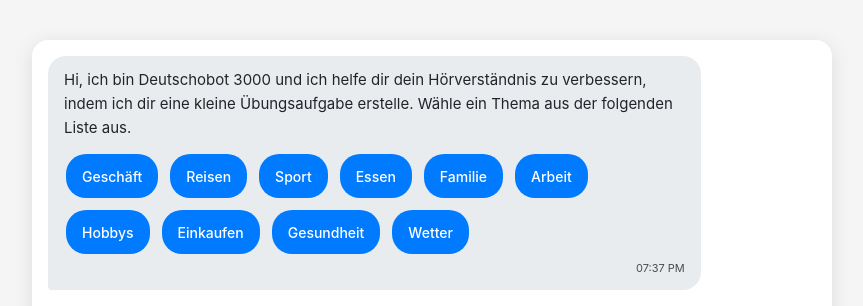
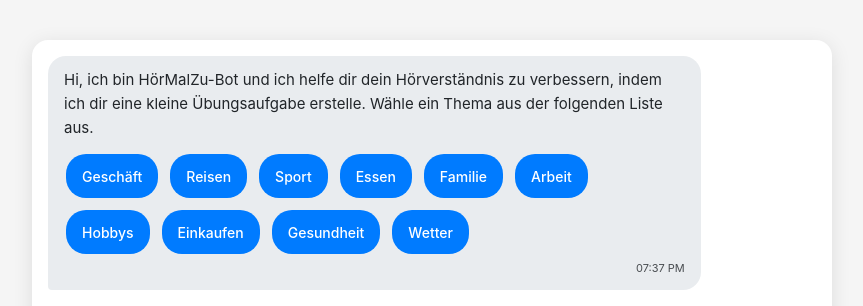
Before and after one commit to wolf-utz/listen-up-chat, a Vue app: page / in a window 1280 px wide. Shown: the top 306 px of the page, without its empty margins (208-1071 px from the left). Built offline with nearby package versions, Linux system fonts and the light colour scheme.

Commit message:
Change the bot name in the introduction text

```diff
--- a/src/App.vue
+++ b/src/App.vue
@@ -22,7 +22,7 @@ interface StoryData {
 const messages = ref<Message[]>([
   {
     id: 1,
-    text: "Hi, ich bin Deutschobot 3000 und ich helfe dir dein Hörverständnis zu verbessern, indem ich dir eine kleine Übungsaufgabe erstelle. Wähle ein Thema aus der folgenden Liste aus.",
+    text: "Hi, ich bin HörMalZu-Bot und ich helfe dir dein Hörverständnis zu verbessern, indem ich dir eine kleine Übungsaufgabe erstelle. Wähle ein Thema aus der folgenden Liste aus.",
     sent: false,
     timestamp: new Date(),
   },
@@ -52,13 +52,17 @@ const currentQuestions = ref<Array<{ text: string; id: number }>>([]);
 const chatContainer = ref<HTMLElement | null>(null);
 
 // Auto-scroll to bottom when messages change
-watch(() => messages.value.length, () => {
+watch(
+  () => messages.value.length,
+  () => {
     nextTick(() => {
       if (chatContainer.value) {
         chatContainer.value.scrollTop = chatContainer.value.scrollHeight;
       }
     });
-}, { immediate: true });
+  },
+  { immediate: true }
+);
 const requestId = ref("");
 // Removed unused isDragging variable
 const waitingForAnswer = ref(false);
@@ -80,7 +84,7 @@ const selectTopic = async (topic: string) => {
   // Show loading message
   const loadingMessage: Message = {
     id: "loading",
-    text: `Gute Wahl! Ich erstelle eine Übungsaufgabe zum Thema "${topic}"...`,
+    text: `Gute Wahl! Ich erstelle eine Übungsaufgabe zum Thema "${topic}". Das kann einen Moment dauern...`,
     sent: false,
     timestamp: new Date(),
   };
@@ -88,13 +92,16 @@ const selectTopic = async (topic: string) => {
 
   try {
     // Call the backend API to generate the story
-    const response = await fetch(`${import.meta.env.VITE_API_BASE_URL}/api/generate-story`, {
+    const response = await fetch(
+      `${import.meta.env.VITE_API_BASE_URL}/api/generate-story`,
+      {
         method: "POST",
         headers: {
           "Content-Type": "application/json",
         },
         body: JSON.stringify({ topic }),
-    });
+      }
+    );
 
     if (!response.ok) {
       throw new Error("Failed to generate story");
@@ -109,7 +116,7 @@ const selectTopic = async (topic: string) => {
     // Add success message with actions
     const successMessage: Message = {
       id: `story-${storyData.requestId}`,
-      text: `Ich habe eine Geschichte zum Thema "${topic}" erstellt. Höre dir die Geschichte an und antworte auf die Fragen.`,
+      text: `Ich habe eine Geschichte zum Thema "${topic}" erstellt. Höre dir die Geschichte an und beantworte dann die Fragen.`,
       sent: false,
       timestamp: new Date(),
       type: "story",
@@ -198,7 +205,7 @@ const sendMessage = async () => {
       setTimeout(async () => {
         messages.value.push({
           id: `complete-${Date.now()}`,
-          text: "Vielen Dank für deine Antworten! Ich werde nun deine Antworten auswerten.",
+          text: "Vielen Dank für deine Antworten! Ich werde deine Antworten jetzt auswerten. Das kann einen Moment dauern...",
           sent: false,
           timestamp: new Date(),
         });
@@ -235,7 +242,6 @@ const sendMessage = async () => {
           }
 
           const evaluation = await response.json();
-          console.log("Evaluation results:", evaluation);
 
           // Add evaluation results to chat
           messages.value.push({
@@ -334,7 +340,6 @@ const showQuestions = (storyData: StoryData) => {
     type: "question",
   };
 
-  console.log("Adding question message:", questionMessage);
   messages.value.push(questionMessage);
 
   // Auto-scroll is handled by the watcher
```
Lines whose indentation alone changed are shown as unchanged.
